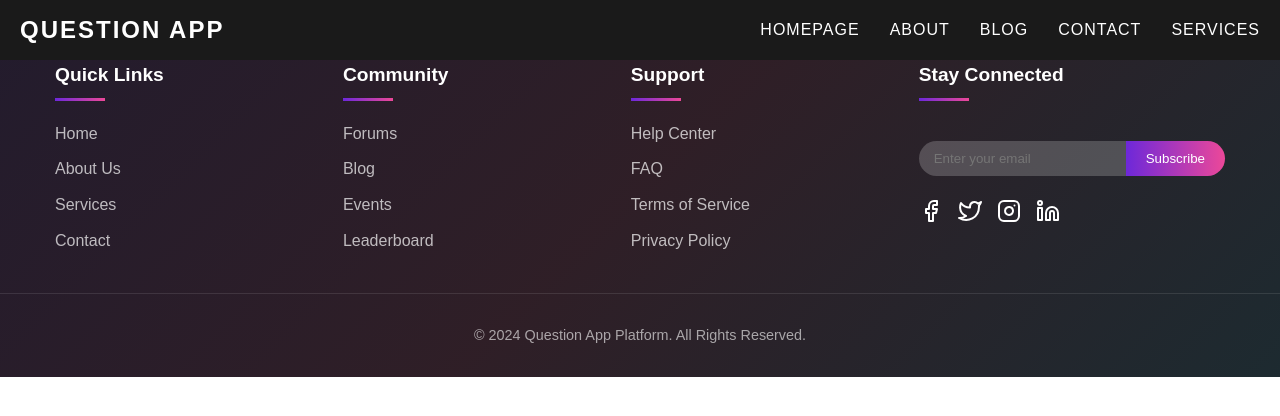
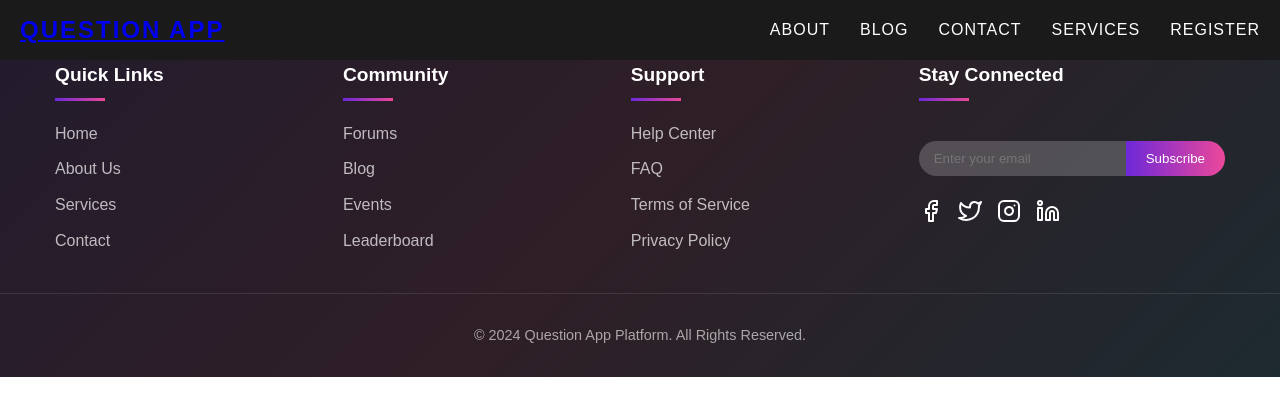
Before and after one commit to Demapis/questionWebApp, a Django app: page /about/ in a window 1280 px wide. Shown: the top 416 px of the page. Run offline with Django 4.2, Linux system fonts and the light colour scheme.

Commit message:
update navbar to include links to homepage and registration page

```diff
--- a/templates/questionwebapp/base.html
+++ b/templates/questionwebapp/base.html
@@ -9,7 +9,7 @@
   </head>
   <body>
     <header class="navbar">
-      <div class="navbar-logo">Question App</div>
+      <div class="navbar-logo"><a href="{% url 'homepage' %}">Question App</a></div>
 
       <div class="menu-toggle">
         <span></span>
@@ -19,11 +19,12 @@
 
       <nav class="desktop-nav">
         <ul>
-          <li><a href="{% url 'homepage' %}">homepage</a></li>
+
           <li><a href="{% url 'about' %}">about</a></li>
           <li><a href="{% url 'blog' %}">blog</a></li>
           <li><a href="{% url 'contact' %}">contact</a></li>
           <li><a href="#">Services</a></li>
+          <li><a href="{% url 'authentication:register' %}">register</a></li>
         </ul>
       </nav>
     </header>
@@ -40,6 +41,7 @@
         <a href="{% url 'blog' %}">blog</a>
         <a href="{% url 'contact' %}">contact</a>
         <a href="#">Services</a>
+        <a href="{% url 'authentication:register' %}">register</a>
       </nav>
     </div>
     <script>
```
